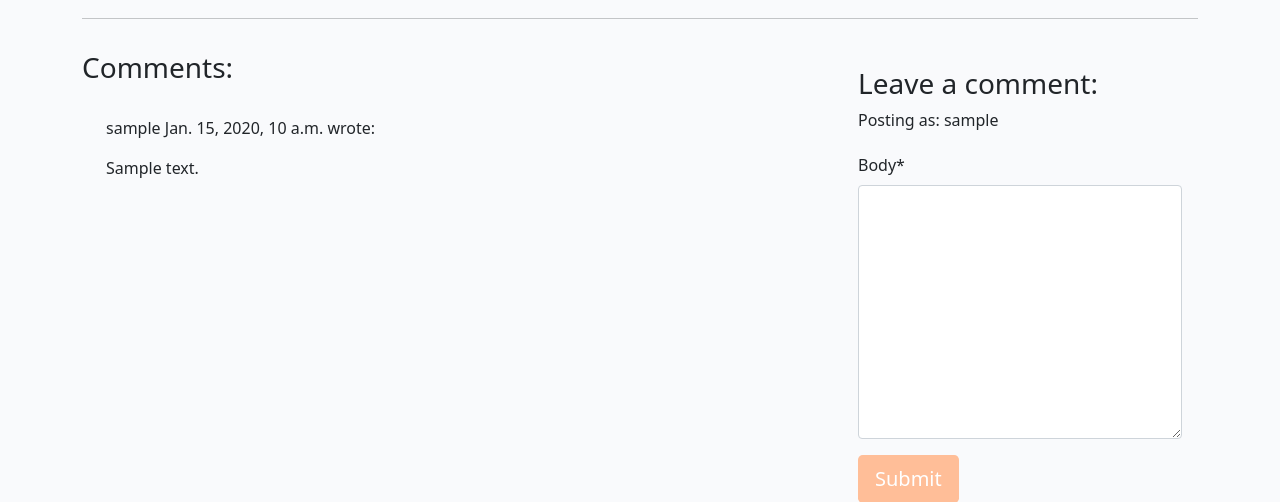
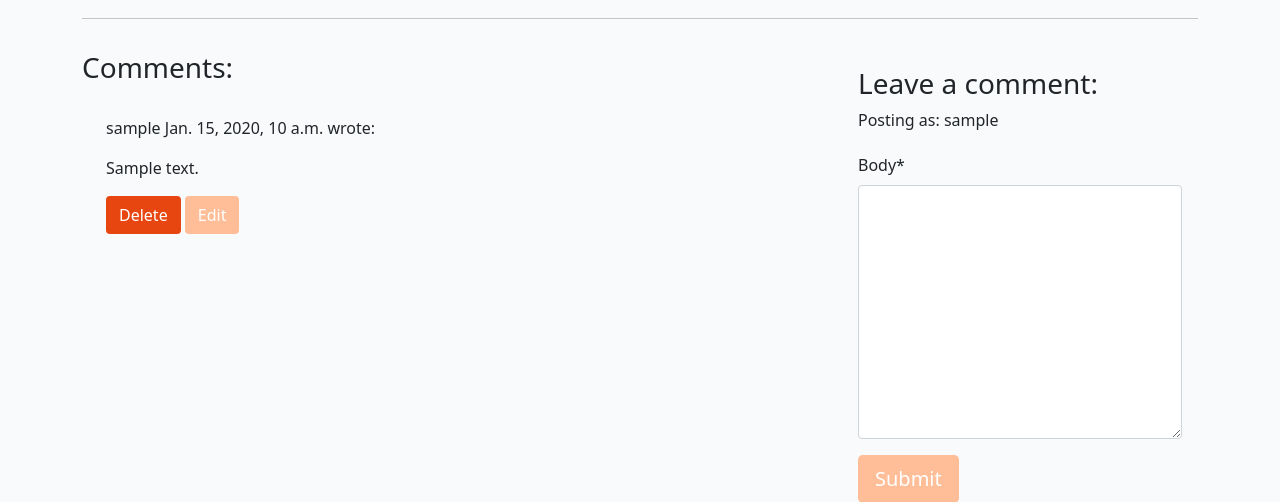
Before and after one commit to KSDunne/statement_beauty, a Django app: a page that uses templates/base.html in a window 1280 px wide. Shown: the part 514-1016 px from the top of the page. Run offline with Django 4.2, Linux system fonts and the light colour scheme; a user stored in the database is signed in; tables that the repository leaves empty hold one stand-in row (values such as "Sample post"); some libraries are stand-ins or nearby versions.

Commit message:
Finalize comment CRUD

```diff
--- a/blog/templates/blog/post_detail.html
+++ b/blog/templates/blog/post_detail.html
@@ -1,4 +1,6 @@
-{% extends 'base.html' %} {% block content %} {% load static %}
+{% extends 'base.html' %}
+{% block content %}
+{% load static %}
 {% load crispy_forms_tags %}
 
 <div class="masthead">
@@ -63,6 +65,13 @@
           </div>
           {% if not comment.approved and comment.author == user %}
           <p class="approval">This comment is awaiting approval</p>
+          {% endif %} {% if user.is_authenticated and comment.author == user %}
+          <button class="btn btn-delete" comment_id="{{ comment.id }}">
+            Delete
+          </button>
+          <button class="btn btn-edit" comment_id="{{ comment.id }}">
+            Edit
+          </button>
           {% endif %}
         </div>
         <!-- Our for loop ends here -->
@@ -89,4 +98,39 @@
   </div>
 </div>
 
-{% endblock content %}
+<!-- Delete confirmation modal -->
+<div
+  class="modal fade"
+  id="deleteModal"
+  tabindex="-1"
+  aria-labelledby="deleteModalLabel"
+  aria-hidden="true"
+>
+  <div class="modal-dialog">
+    <div class="modal-content">
+      <div class="modal-header">
+        <h5 class="modal-title" id="deleteModalLabel">Delete comment?</h5>
+        <button
+          type="button"
+          class="btn-close"
+          data-bs-dismiss="modal"
+          aria-label="Close"
+        ></button>
+      </div>
+      <div class="modal-body">
+        Are you sure you want to delete this comment? It cannot be
+        undone.
+      </div>
+      <div class="modal-footer">
+        <button type="button" class="btn btn-secondary" data-bs-dismiss="modal">
+          Close
+        </button>
+        <a id="deleteConfirm" href="#" class="btn btn-danger">Delete</a>
+      </div>
+    </div>
+  </div>
+</div>
+
+{% endblock content %} {% block extras %}
+<script src="{% static 'js/comments.js' %}"></script>
+{% endblock %}
--- a/blog/urls.py
+++ b/blog/urls.py
@@ -4,4 +4,8 @@ from django.urls import path
 urlpatterns = [
     path('', views.PostList.as_view(), name='home'),
     path('<slug:slug>/', views.post_detail, name='post_detail'),
+    path('<slug:slug>/edit_comment/<int:comment_id>',
+        views.comment_edit, name='comment_edit'),
+    path('<slug:slug>/delete_comment/<int:comment_id>',
+        views.comment_delete, name='comment_delete'),
 ]
--- a/blog/views.py
+++ b/blog/views.py
@@ -1,7 +1,8 @@
-from django.shortcuts import render, get_object_or_404
+from django.shortcuts import render, get_object_or_404, reverse
 from django.views import generic
 from django.contrib import messages
-from .models import Post
+from django.http import HttpResponseRedirect
+from .models import Post, Comment
 from .forms import CommentForm
 
 # Views
@@ -56,3 +57,42 @@ def post_detail(request, slug):
           "comment_form": comment_form,
         },
     )
+
+def comment_edit(request, slug, comment_id):
+    """
+    view to edit comments
+    """
+    if request.method == "POST":
+
+        queryset = Post.objects.filter(status=1)
+        post = get_object_or_404(queryset, slug=slug)
+        comment = get_object_or_404(Comment, pk=comment_id)
+        comment_form = CommentForm(data=request.POST, instance=comment)
+
+        if comment_form.is_valid() and comment.author == request.user:
+            comment = comment_form.save(commit=False)
+            comment.post = post
+            comment.approved = False
+            comment.save()
+            messages.add_message(request, messages.SUCCESS, 'Comment Updated!')
+        else:
+            messages.add_message(request, messages.ERROR, 'Error updating comment!')
+
+    return HttpResponseRedirect(reverse('post_detail', args=[slug]))
+
+
+def comment_delete(request, slug, comment_id):
+    """
+    view to delete comment
+    """
+    queryset = Post.objects.filter(status=1)
+    post = get_object_or_404(queryset, slug=slug)
+    comment = get_object_or_404(Comment, pk=comment_id)
+
+    if comment.author == request.user:
+        comment.delete()
+        messages.add_message(request, messages.SUCCESS, 'Comment deleted!')
+    else:
+        messages.add_message(request, messages.ERROR, 'You can only delete your own comments!')
+
+    return HttpResponseRedirect(reverse('post_detail', args=[slug]))
--- a/my_project/settings.py
+++ b/my_project/settings.py
@@ -28,7 +28,7 @@ TEMPLATES_DIR = os.path.join(BASE_DIR, 'templates')
 SECRET_KEY = os.environ.get("SECRET_KEY")
 
 # SECURITY WARNING: don't run with debug turned on in production!
-DEBUG = True
+DEBUG = False
 
 ALLOWED_HOSTS = ['localhost','.herokuapp.com']
 
--- /dev/null
+++ b/static/js/comments.js
@@ -0,0 +1,46 @@
+const editButtons = document.getElementsByClassName("btn-edit");
+const commentText = document.getElementById("id_body");
+const commentForm = document.getElementById("commentForm");
+const submitButton = document.getElementById("submitButton");
+
+const deleteModal = new bootstrap.Modal(document.getElementById("deleteModal"));
+const deleteButtons = document.getElementsByClassName("btn-delete");
+const deleteConfirm = document.getElementById("deleteConfirm");
+
+/**
+* Initializes edit functionality for the provided edit buttons.
+*
+* For each button in the `editButtons` collection:
+* - Retrieves the associated comment's ID upon click.
+* - Fetches the content of the corresponding comment.
+* - Populates the `commentText` input/textarea with the comment's content for editing.
+* - Updates the submit button's text to "Update".
+* - Sets the form's action attribute to the `edit_comment/{commentId}` endpoint.
+*/
+for (let button of editButtons) {
+  button.addEventListener("click", (e) => {
+    let commentId = e.target.getAttribute("comment_id");
+    let commentContent = document.getElementById(`comment${commentId}`).innerText;
+    commentText.value = commentContent;
+    submitButton.innerText = "Update";
+    commentForm.setAttribute("action", `edit_comment/${commentId}`);
+  });
+}
+
+/**
+* Initializes deletion functionality for the provided delete buttons.
+*
+* For each button in the `deleteButtons` collection:
+* - Retrieves the associated comment's ID upon click.
+* - Updates the `deleteConfirm` link's href to point to the
+* deletion endpoint for the specific comment.
+* - Displays a confirmation modal (`deleteModal`) to prompt
+* the user for confirmation before deletion.
+*/
+for (let button of deleteButtons) {
+  button.addEventListener("click", (e) => {
+    let commentId = e.target.getAttribute("comment_id");
+    deleteConfirm.href = `delete_comment/${commentId}`;
+    deleteModal.show();
+  });
+}
--- a/static/js/script.js
+++ /dev/null
@@ -1 +0,0 @@
-console.log("Test initial connection to js script file");
--- a/templates/base.html
+++ b/templates/base.html
@@ -1,6 +1,4 @@
-{% load static %}
-{% url 'home' as home_url %}
-{% url 'about' as about_url %}
+{% load static %} {% url 'home' as home_url %} {% url 'about' as about_url %}
 {% url 'account_login' as login_url %}
 {% url 'account_signup' as signup_url %}
 {% url 'account_logout' as logout_url %}
@@ -164,6 +162,7 @@
       integrity="sha384-gtEjrD/SeCtmISkJkNUaaKMoLD0//ElJ19smozuHV6z3Iehds+3Ulb9Bn9Plx0x4"
       crossorigin="anonymous"
     ></script>
-    <script src="{% static 'js/script.js' %}"></script>
+
+    {% block extras %} {% endblock %}
   </body>
 </html>
```
Also changed, not shown: 3 other files.
